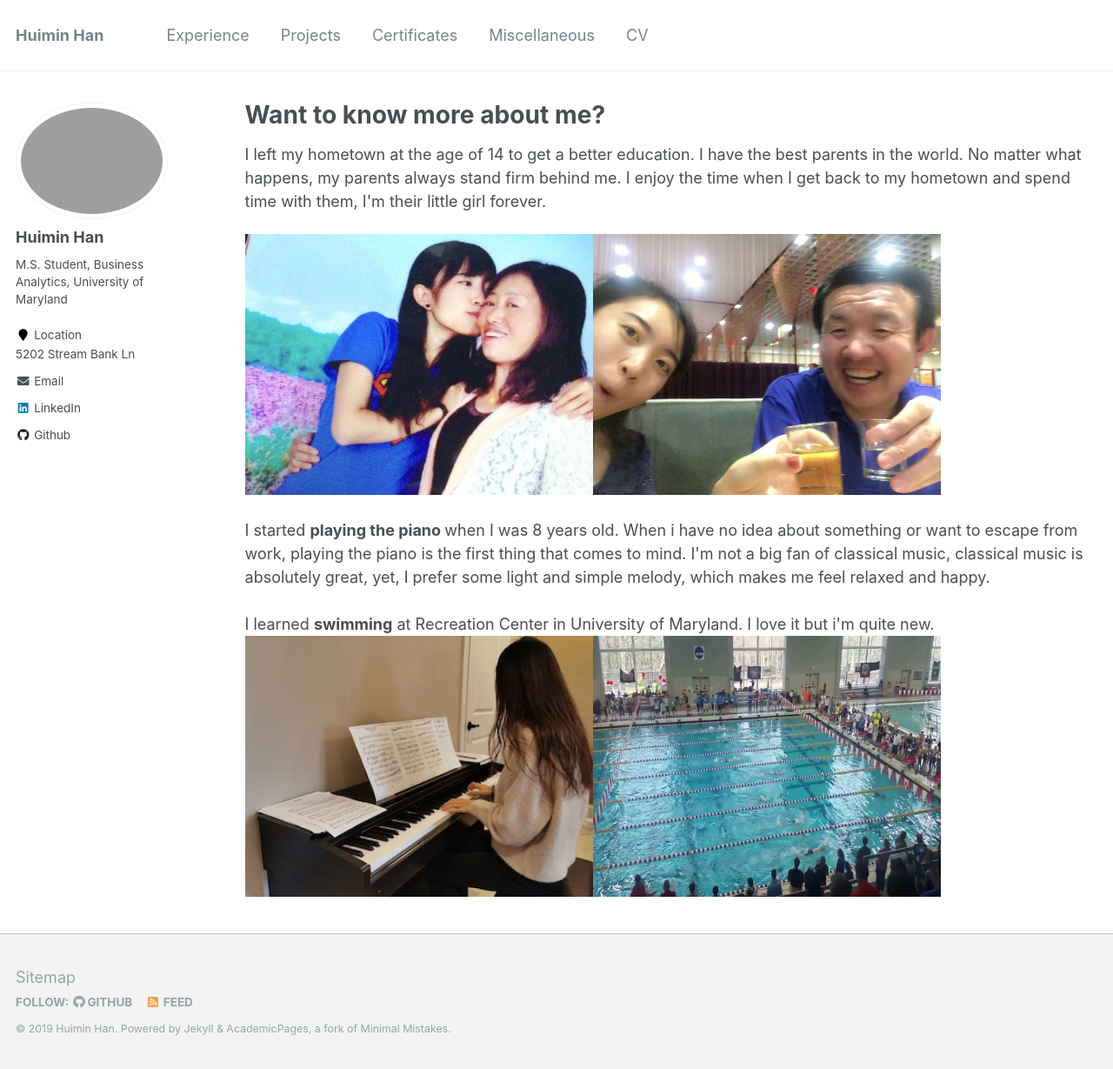
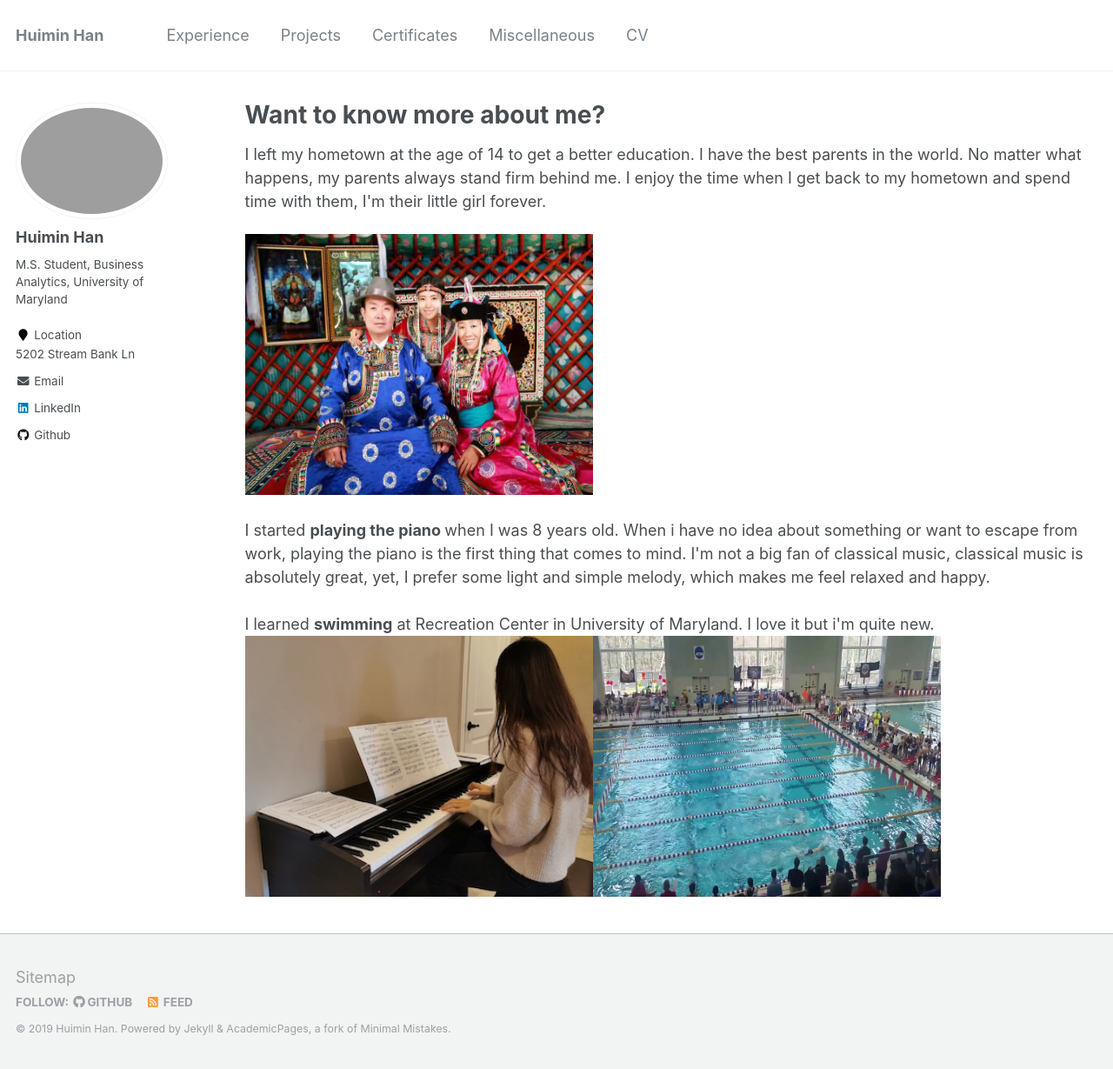
Before and after one commit to HannahHan3/HannahHan3.github.io, a Jekyll site: the page built from _pages/miscellaneous.html, in a window 1280 px wide and 1229 px high. Shown: the whole window at 87% size. Built offline with Jekyll 4.4.1, drawn with Linux system fonts in a browser that asks for light colours.

Commit message:
Update miscellaneous.html

```diff
--- a/_pages/miscellaneous.html
+++ b/_pages/miscellaneous.html
@@ -7,7 +7,7 @@ author_profile: true
 {% include base_path %}
 <p>
 I left my hometown at the age of 14 to get a better education. I have the best parents in the world. No matter what happens, my parents always stand firm behind me. I enjoy the time when I get back to my hometown and spend time with them, I'm their little girl forever.  </p>
-<img src='/images/mom and me.jpeg' alt="mom and me" style="width:400px;height:300px;"><img src='/images/dad and me.jpeg' alt="dad and me" style="width:400px;height:300px;">
+<img src='/images/family.jpeg' alt="mom and me" style="width:400px;height:300px;">
 <br />
 <br />
 I started <b>playing the piano </b>when I was 8 years old. When i have no idea about something or want to escape from work, playing the piano is the first thing that comes to mind.
```
